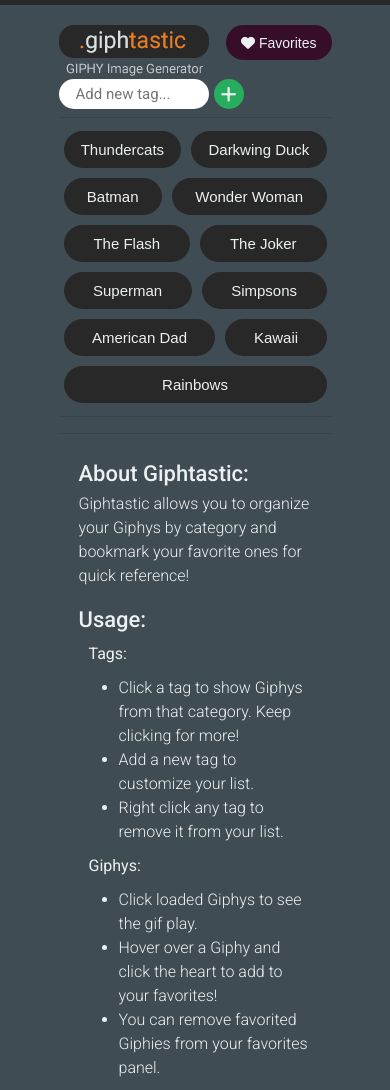
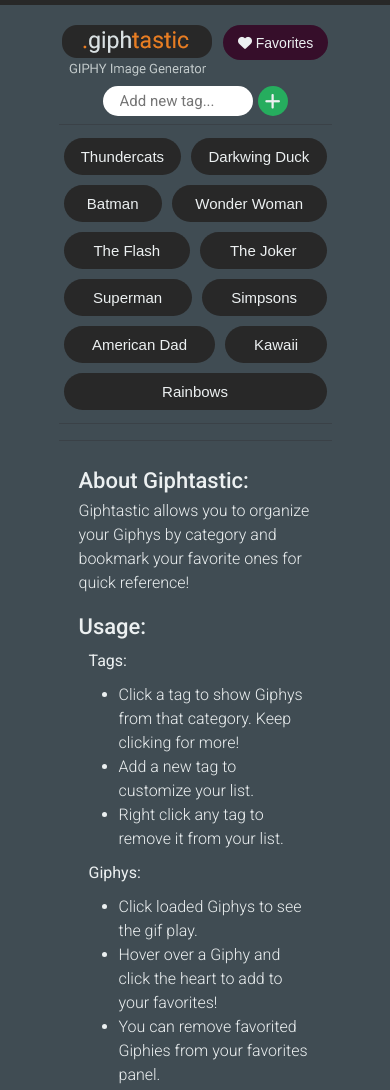
Before and after one commit to zencloud/homework_giftastic, a plain HTML site: page index.html in a window 390 px wide. Drawn offline with Linux system fonts and the light colour scheme.

Commit message:
Added media query

```diff
--- a/app/css/style.css
+++ b/app/css/style.css
@@ -323,3 +323,17 @@ input:focus {
         opacity: 1;
     }
 }
+
+
+
+/* Responsive Adjustment */
+
+@media only screen and (max-width: 660px) {
+
+    .app_header_container {
+        display: flex;
+        justify-content: space-around;
+        line-height: 30px;
+    }
+
+}
--- a/index.html
+++ b/index.html
@@ -25,7 +25,7 @@
 
         <!-- Header -->
         <header class="app_header_container">
-            <a href="/"><img src="app/imgs/logo.png"></a>
+            <a href="https://zencloud.github.io/homework_giftastic"><img src="app/imgs/logo.png"></a>
 
             <button id="app_btn_fav_toggle" onclick="app_toggle_favorites()">
                     <i class="fas fa-heart"></i> Favorites
```
